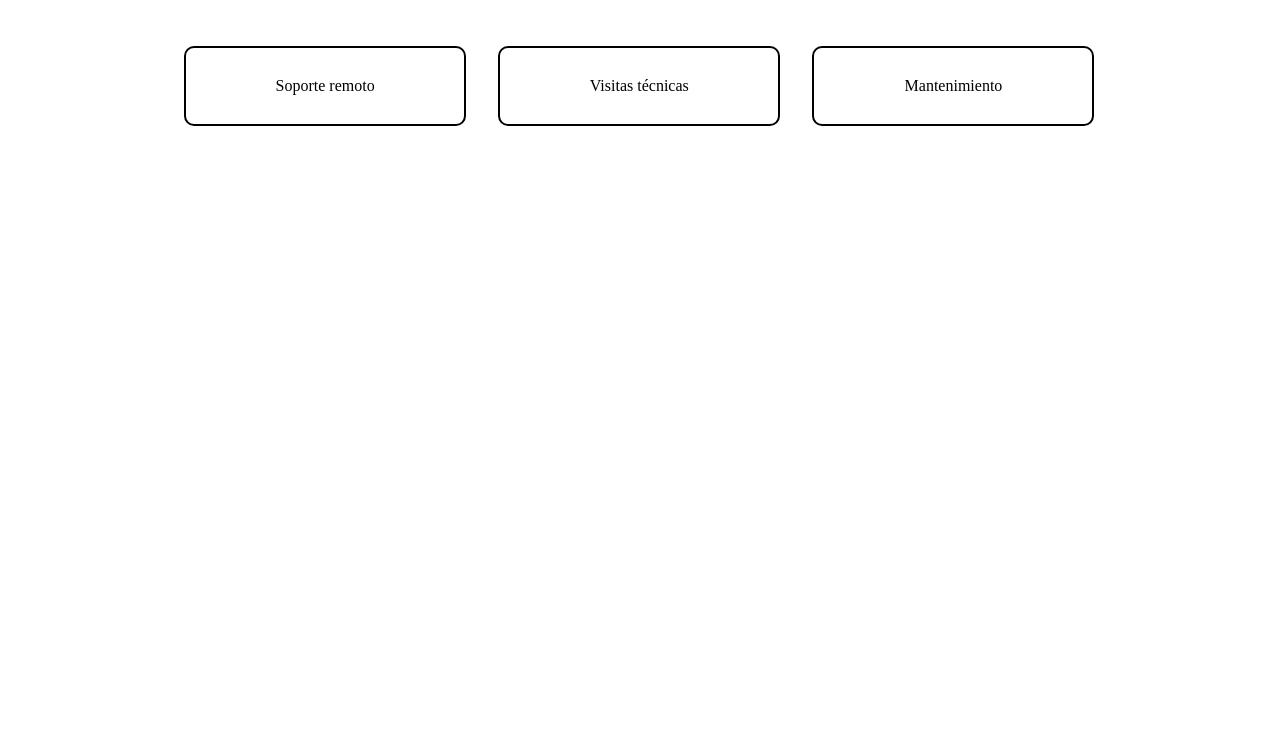
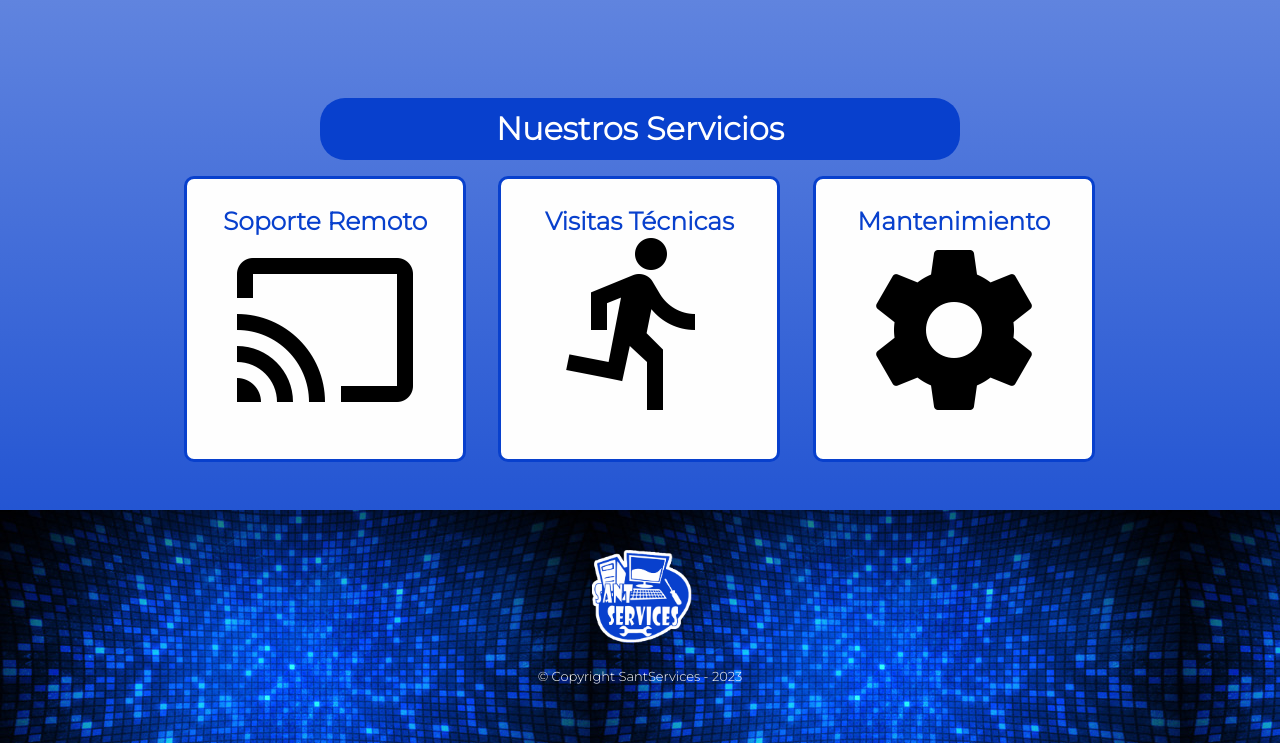
Before and after one commit to santieden11/SantServices, a PHP site: page / in a window 1280 px wide. Shown: the part 1335-2078 px from the top of the page. Before the commit the page ends 1461 px from the top, so only its background shows below. Run offline with PHP 8.4, Linux system fonts and the light colour scheme.

Commit message:
agregando color a home

```diff
--- a/index.html
+++ b/index.html
@@ -6,15 +6,15 @@
         <meta name="viewport" content="width=device-width">
 
         <title>SANTSERVICES</title>
+        <link rel="stylesheet" type="text/css" href="reset.css">
         <link rel="stylesheet" type="text/css" href="style.css">
-        <link rel="stylesheet" type="text/css" href="reset.css">
         <link href="https://fonts.googleapis.com/css2?family=Montserrat:wght@300&display=swap" rel="stylesheet">
 
     </head>
     <body>
         <header>
             <div class="encabezado">
-                <h1><img class="logo" src="img/logo.png" ></h1>
+                <h1><img class="logo" src="img/logo-t.png" ></h1>
                 <nav>
                    <ul>
                         <li>
@@ -45,24 +45,34 @@
         <img class="baner1" src="banner/baner1.png" alt="">
         <main>
             <section class="principal">
-                <h2 class="titulo-principal">Sobre Santservices</h2>
+                <h2 class="titulo-principal"><p>Sobre Santservices</p></h2>
 
             </section>
 
             <section class="ubicacion">
-                <h3 class="titulo-principal">Nuestra Ubicación</h3>
+                <h2 class="titulo-principal"><p>Nuestra Ubicación</p></h3>
                 <div class="mapa">
                     <iframe src="https://www.google.com/maps/embed?pb=!1m18!1m12!1m3!1d494.58605808285927!2d-79.48854833916072!3d-7.388764387189248!2m3!1f0!2f0!3f0!3m2!1i1024!2i768!4f13.1!3m3!1m2!1s0x904d49d30174efc9%3A0x22630e4d1a4a8de1!2ssantservices!5e0!3m2!1ses-419!2sbr!4v1687556098709!5m2!1ses-419!2sbr" width="100%" height="450" style="border:0;" allowfullscreen="" loading="lazy" referrerpolicy="no-referrer-when-downgrade"></iframe>
 
                 </div>
             </section>
 
-            <section class="diferenciales">
-                <h3 class="titulo-principal">Nuestros Servicios</h3>
-                <ul class="contenido-diferenciales">
-                    <li>Soporte remoto</li>
-                    <li>Visitas técnicas</li>
-                    <li>Mantenimiento</li>
+            <section class="servicios">
+                <h2 class="titulo-principal"><p>Nuestros Servicios</p></h3>
+                <ul class="contenido-servicios">
+                    <li>
+                        <h2>Soporte Remoto</h2>
+                        <img src="img/ic_cast_black_48dp.png" alt="">
+                    </li>
+                    <li>
+                        <h2>Visitas Técnicas</h2>
+                        <img src="img/ic_directions_run_black_48dp.png" alt="">
+
+                    </li>
+                    <li>
+                        <h2>Mantenimiento</h2>
+                        <img src="img/ic_settings_black_48dp.png" alt="">
+                    </li>
                 </ul>
 
             </section>
@@ -72,7 +82,13 @@
 
         </main>
 
-        <footer>
+        <footer >
+            <div   class="footer">
+                <h1 class="pie"><img class="logo-pie" src="img/logo-t.png"></h1>
+                <p class="copyright">&copy Copyright SantServices - 2023</p>
+
+
+            </div>
 
 
         </footer>
--- a/style.css
+++ b/style.css
@@ -1,6 +1,11 @@
 
 body{
     font-family: 'Montserrat', sans-serif;
+    background: linear-gradient(#FEFEFE, #0840cd)
+}
+header{
+    background:url(img/banner.png) ;
+
 }
 
 .encabezado
@@ -8,7 +13,7 @@ body{
     position: relative;
     width: 940px;
     margin:auto;
-
+   background:url(img/banner.png) ;
 
 }
 .logo
@@ -32,7 +37,7 @@ nav li
 nav a
 {
     text-decoration: none;
-    color: black;
+    color: rgb(255, 255, 255);
     font-weight:bold;
     font-size: 22px;
 
@@ -40,6 +45,13 @@ nav a
 .baner1
 {
     width: 100%;
+}
+main{
+
+}
+.principal{
+
+    padding: 3em 0;
 }
 
 
@@ -51,34 +63,99 @@ padding: 3em 0;
 .mapa{
 width: 940px;
 margin: 0 auto;
+
 }
 
 .titulo-principal{
+
+    margin: 0 0 1em;
+
+
+
+}
+
+.titulo-principal p{
     text-align: center;
     font-size: 2em;
-    margin: 0 0 1em;
+    color: rgb(255, 255, 255);
     clear:left;
+    font-weight: bold;
+    background: #0840cd;
+    border-radius: 25px;
+    padding: 15px 0;
+    width: 50%;
+    height: 100%;
+    margin:  auto;
+
 }
 
 
-.contenido-diferenciales{
+.servicios{
+
+    padding: 3em 0;
+}
+
+.contenido-servicios{
     width: 940px;
     margin: 0 auto;
-    padding: 50px;
+
 
 }
-.contenido-diferenciales li{
+.contenido-servicios li{
+    background: #FEFEFE;
     display: inline-block;
     text-align: center;
+    color: #0840cd;
     width: 30%;
     vertical-align: top;
     margin: 0 1.5%;
     padding: 30px 20px;
     box-sizing: border-box;
-    border: 2px solid #000000;
+    border: 3px solid #0840cd;
     border-radius: 10px;
 
 
+}
+
+
+.contenido-servicios h2{
+    font-size: 25px;
+    font-weight: bold;
+}
+
+
+footer{
+    position: relative;
+
+    margin:auto;
+    text-align: center;
+    background: url(img/footer.jpg);
+    padding:40px;
+
+}
+.pie{
+    margin-left: 46%;
+
+    text-align: center;
+
+    width: 100px;
+    height: 100px;
+
+}
+
+
+.logo-pie{
+
+   /*  margin-top: 15px;
+    margin-left: 10px;
+    /* text-align: center; */
+    width: 100%;
+}
+
+.copyright{
+    color:#FFFFFF;
+    font-size: 13px;
+    margin:20px;
 }
 
 
@@ -100,7 +177,7 @@ margin: 0 auto;
     nav{
         position: static;
     }
-    .encabezado, .principal, .ubicacion, .diferenciales {
+    .encabezado, .principal, .ubicacion, .diferenciales,.footer {
         width: auto;
     }
 
```
Also changed, not shown: img/banner.png (added), img/footer.jpg (added), img/ic_cast_black_48dp.png (added), img/ic_directions_run_black_48dp.png (added), img/ic_settings_black_48dp.png (added), img/logo-invertido.png (added), img/logo-t.png (added), img/logo.png, programas.html (added).
